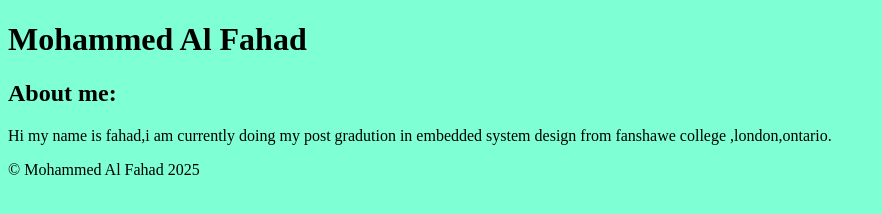
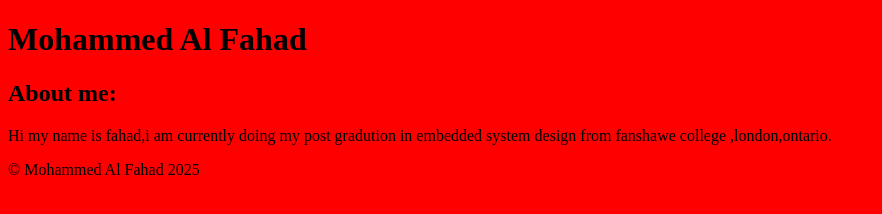
Before and after one commit to MDfahad2001/My-Website, a plain HTML site: page index.html in a window 1280 px wide. Shown: the whole page, without its empty margins (0-882 px from the left). Drawn offline with Linux system fonts and the light colour scheme.

Commit message:
Update styles.css

```diff
--- a/CSS/styles.css
+++ b/CSS/styles.css
@@ -2,3 +2,9 @@ body{
     background-color: aquamarine;
     color: black;
 }
+@media(min-width:700px){
+body{
+    background-color: red;
+    color: black;
+}
+}
```
